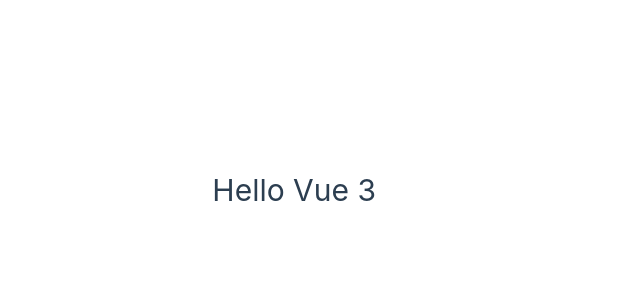
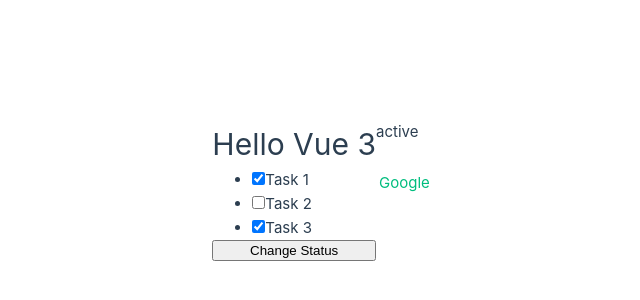
Before and after one commit to TeodorWolski/Vue-app, a Vue app: page / in a window 1280 px wide. Shown: the part 210-510 px from the top of the page, without its empty margins (264-904 px from the left). Built offline with nearby package versions, Linux system fonts and the light colour scheme.

Commit message:
chore: Options API

```diff
--- a/src/App.vue
+++ b/src/App.vue
@@ -1,3 +1,42 @@
+<script>
+export default {
+  data() {
+    return {
+      name: 'Hello Vue 3',
+      status: 'active',
+      tasks: [
+        { id: 1, title: 'Task 1', isCompleted: true },
+        { id: 2, title: 'Task 2', isCompleted: false },
+        { id: 3, title: 'Task 3', isCompleted: true }
+      ],
+      link: 'https://www.google.com'
+    }
+  },
+  methods: {
+    changeStatus() {
+      if (this.status === 'active') {
+        this.status = 'pending'
+      } else if (this.status === 'pending') {
+        this.status = 'inactive'
+      } else {
+        this.status = 'active'
+      }
+    }
+  }
+}
+</script>
+
 <template>
-  <h1>Hello Vue 3</h1>
+  <h1>{{ name }}</h1>
+  <p v-if="status === 'active'">active</p>
+  <p v-else-if="status === 'pending'">pending</p>
+  <p v-else>inactive</p>
+  <ul>
+    <li v-for="task in tasks" :key="task.id">
+      <input type="checkbox" :checked="task.isCompleted" />
+      <span :class="{ 'is-completed': task.isCompleted }">{{ task.title }}</span>
+    </li>
+  </ul>
+  <a :href="link">Google</a>
+  <button @click="changeStatus">Change Status</button>
 </template>
```
